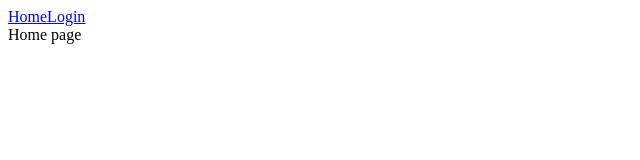
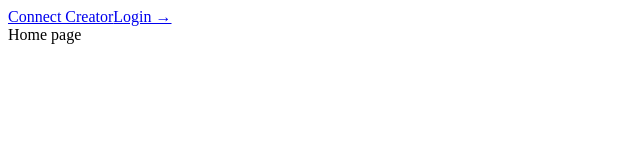
Before and after one commit to StellarApp/capston-influencer-search, a React app: page / in a window 1280 px wide. Shown: the top 160 px of the page, without its empty margins (0-640 px from the left). Built offline with nearby package versions, Linux system fonts and the light colour scheme; the HTML template or start-up script is replaced by a standard one.

Commit message:
edit_Nav

```diff
--- a/frontend/src/components/Nav.jsx
+++ b/frontend/src/components/Nav.jsx
@@ -12,11 +12,11 @@ class Nav extends Component {
     return (
       <div>
         <NavLink to="/" exact>
-          Home
+          Connect Creator
         </NavLink>
         {!loggedIn ? (
           <NavLink to="/login">
-            Login
+            Login &rarr;
           </NavLink>
         ) : (
           <NavLink to="/logout">
--- a/webpack.config.js
+++ b/webpack.config.js
@@ -20,10 +20,4 @@ module.exports = {
   resolve: {
     extensions: ['*', '.js', '.jsx'],
   },
-  plugins: [
-    new Dotenv({
-      path: './.env', // Path to .env file (this is the default)
-      safe: true // load .env.example (defaults to "false" which does not use dotenv-safe)
-    })
-  ]
 };
```
